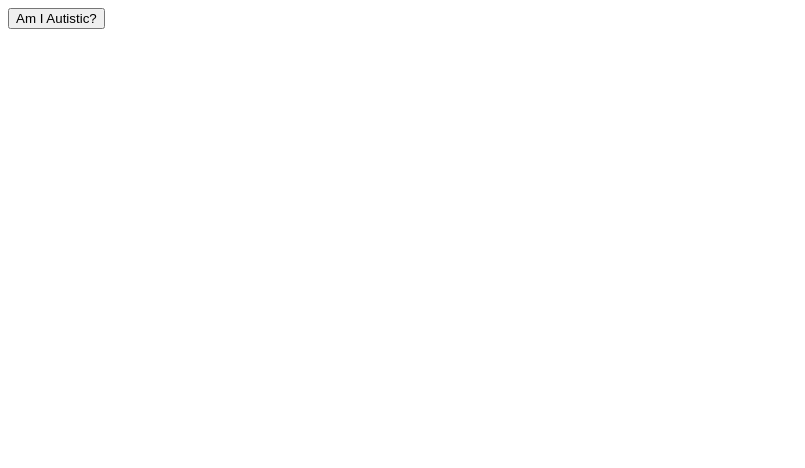
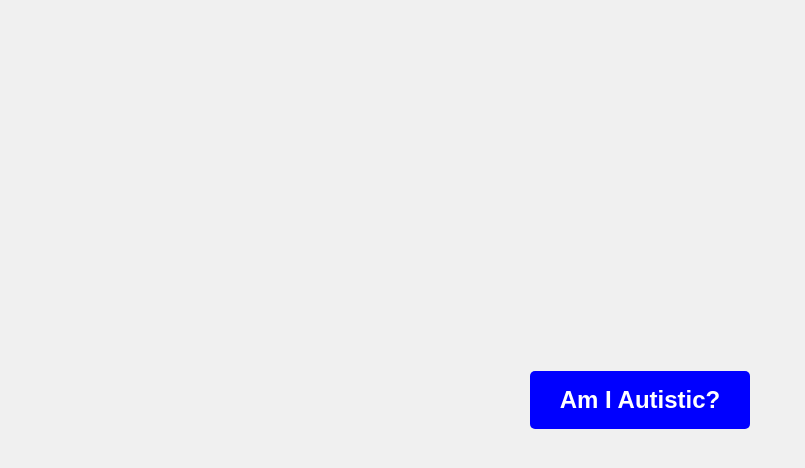
Before and after one commit to michaelkilvington/michaelkilvington.github.io, a plain HTML site: page index.html in a window 1280 px wide. Shown: the whole page, without its empty margins (0-805 px from the left). Drawn offline with Linux system fonts and the light colour scheme.

Commit message:
Updated CSS

```diff
--- a/index.html
+++ b/index.html
@@ -4,6 +4,7 @@
     <meta charset="UTF-8">
     <meta name="viewport" content="width=device-width, initial-scale=1.0">
     <title>Are You Autistic?</title>
+    <link rel="stylesheet" href="styles.css">
     <style>
         #message {
             display: none;
--- /dev/null
+++ b/styles.css
@@ -0,0 +1,38 @@
+body, html {
+    height: 100%;
+    margin: 0;
+    display: flex;
+    justify-content: center;
+    align-items: center;
+    background-color: #f0f0f0;
+    font-family: Arial, sans-serif;
+}
+
+.center {
+    text-align: center;
+}
+
+#myButton {
+    background-color: blue;
+    color: white;
+    font-size: 1.5em;
+    font-weight: bold;
+    padding: 15px 30px;
+    border: none;
+    border-radius: 5px;
+    cursor: pointer;
+    transition: transform 0.2s, box-shadow 0.2s;
+}
+
+#myButton:hover {
+    background-color: darkblue;
+    transform: translateY(-3px);
+    box-shadow: 0 4px 8px rgba(0, 0, 0, 0.2);
+}
+
+#message {
+    display: none;
+    font-size: 3.5em;
+    font-weight: bold;
+    color: #333;
+}
```
